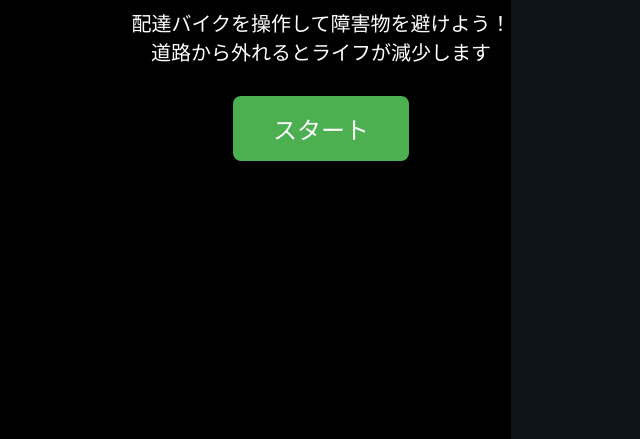
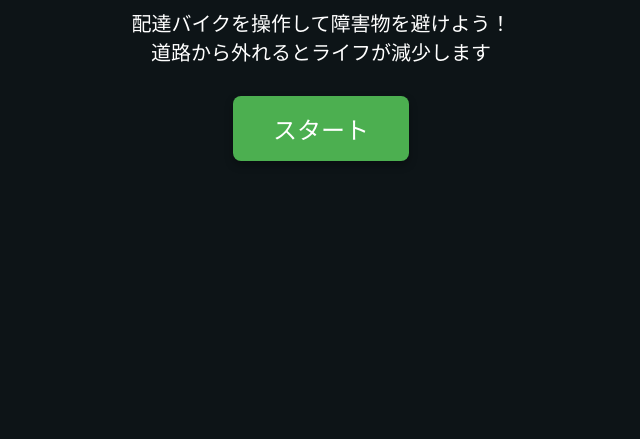
Before and after one commit to ichinenmae/roadsamurai, a plain HTML site: page index.html in a window 1280 px wide. Shown: the part 361-800 px from the top of the page, without its empty margins (319-959 px from the left). Drawn offline with Linux system fonts and the light colour scheme.

Commit message:
Update index.html

```diff
--- a/index.html
+++ b/index.html
@@ -38,7 +38,7 @@
 <html lang="ja">
 <head>
   <meta charset="UTF-8">
-  <meta name="viewport" content="width=device-width, initial-scale=1.0, maximum-scale=1.0, user-scalable=no">
+  <meta name="viewport" content="width=device-width, initial-scale=1.0, maximum-scale=1.0, user-scalable=no, viewport-fit=cover">
   <meta name="mobile-web-app-capable" content="yes">
   <meta name="apple-mobile-web-app-capable" content="yes">
   <title>フードデリバリーレース</title>
@@ -48,10 +48,23 @@
       padding: 0;
       box-sizing: border-box;
       -webkit-tap-highlight-color: transparent;
+      -webkit-touch-callout: none;
+      -webkit-user-select: none;
+      user-select: none;
+    }
+    html, body {
+      width: 100%;
+      height: 100%;
+      margin: 0;
+      padding: 0;
+      overflow: hidden;
     }
     body {
-      width: 100vw;
-      height: 100vh;
+      width: 100%;
+      height: 100%;
+      position: fixed;
+      top: 0;
+      left: 0;
       overflow: hidden;
       background: #000;
       display: flex;
@@ -62,10 +75,16 @@
     }
     #gameCanvas {
       display: block;
-      max-width: 100vw;
-      max-height: 100vh;
+      width: 100%;
+      height: 100%;
+      max-width: 100%;
+      max-height: 100%;
       object-fit: contain;
       background: #87CEEB;
+      position: absolute;
+      top: 50%;
+      left: 50%;
+      transform: translate(-50%, -50%);
     }
     #touchControls {
       position: fixed;
```
